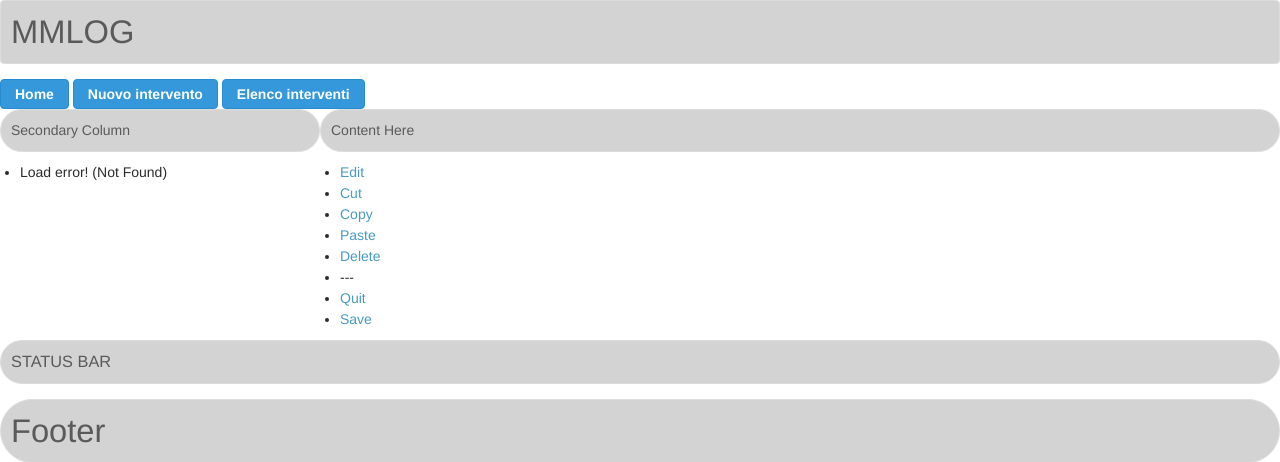
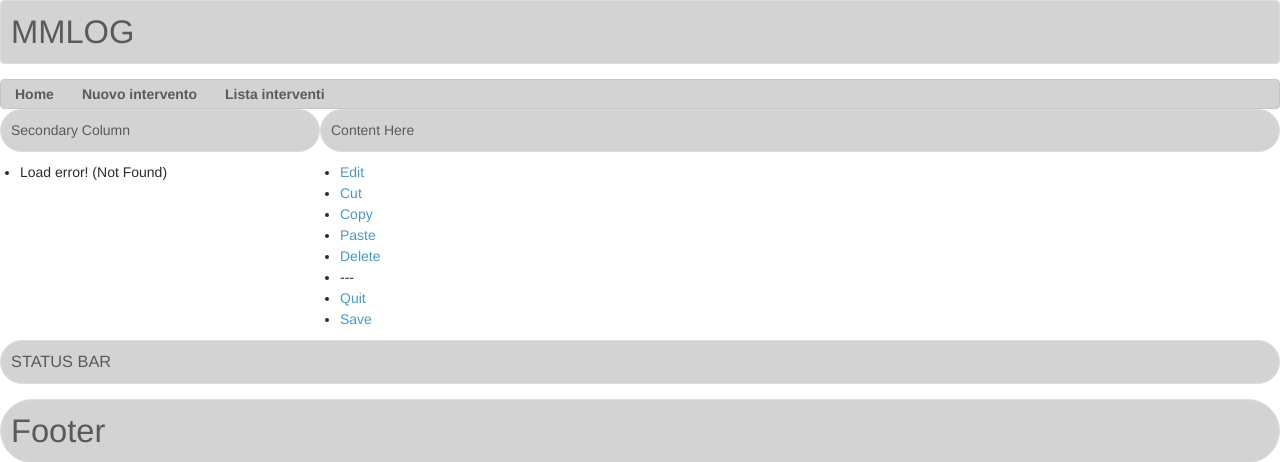
Before and after one commit to ropinot/mm, a Django app: page /mmlog/create_tree/ in a window 1280 px wide. Shown: the top 462 px of the page. Run offline with Django 3.2, Linux system fonts and the light colour scheme; some libraries are stand-ins or nearby versions; some web fonts are replaced.

Commit message:
+ menubar

```diff
--- a/templates/menubar.html
+++ b/templates/menubar.html
@@ -1,4 +1,18 @@
-<a class="blue button" href="/mmmain/index">Home</a>
+<!--<a class="blue button" href="/mmmain/index">Home</a>
 <a class="blue button" href="/mmlog/add_activity_sheet">Nuovo intervento</a>
 <a class="blue button" href="/mmlog/list_activity_sheet">Elenco interventi</a>
 <!--<a class="blue button" href="http://www.jstree.com/demo/">Crea scomposizione</a>  -->
+
+<nav role="navigation" class="nav gap-top" title="MM Menu">
+  <ul role=""menubar">
+    <li><a href="/mmmain/index">Home</a></li>
+    <li><a href="/mmlog/add_activity_sheet">Nuovo intervento</a></li>
+    <li role="menu">
+        <button>Lista interventi</button>
+      <ul>
+        <li><a href="/mmlog/list_activity_by_date">Per data</a>
+        <li><a href="/mmlog/list_activity_by_component">Per componente</a>
+      </ul>
+    </li>
+  </ul>
+</nav>
```
